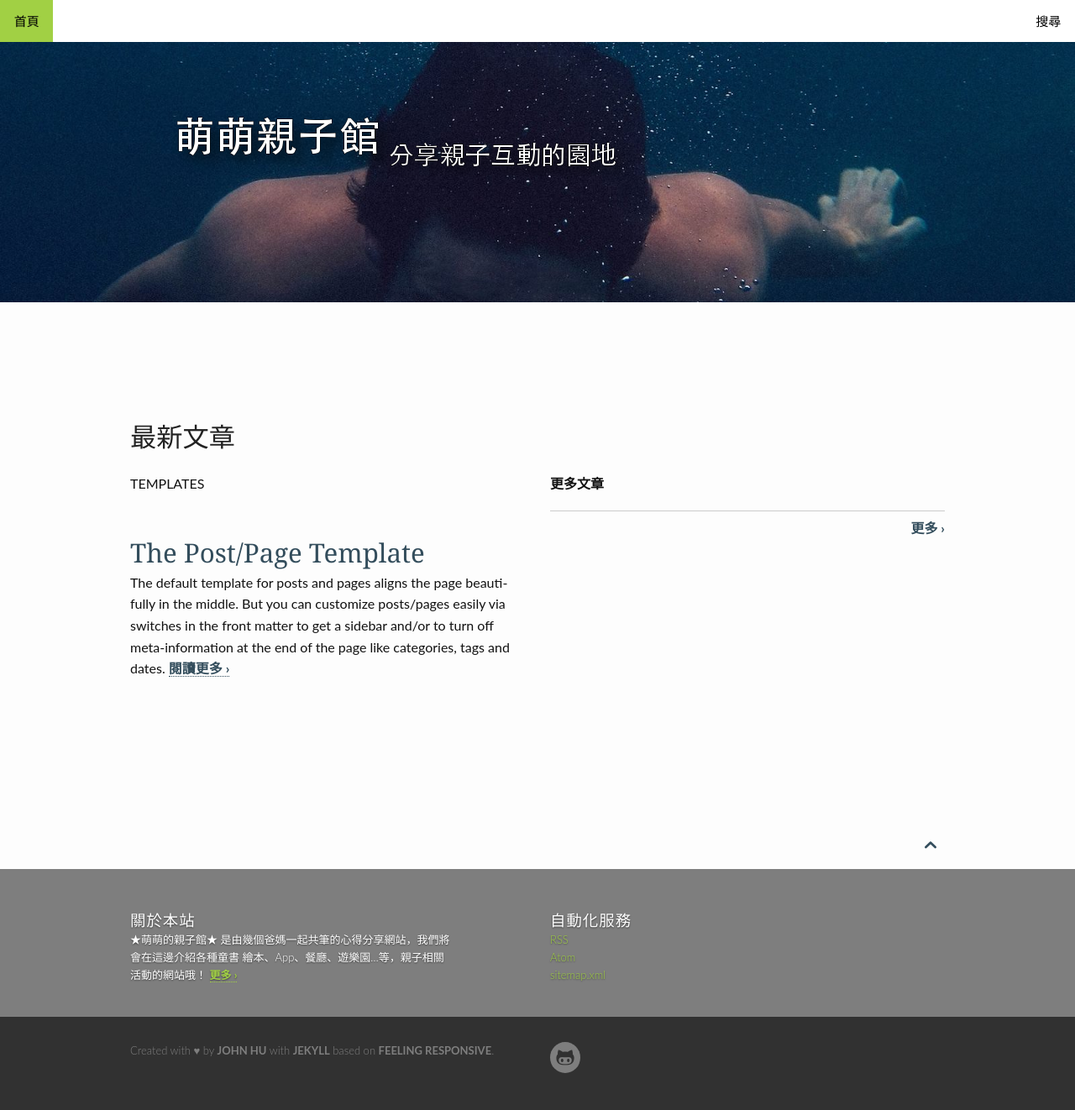
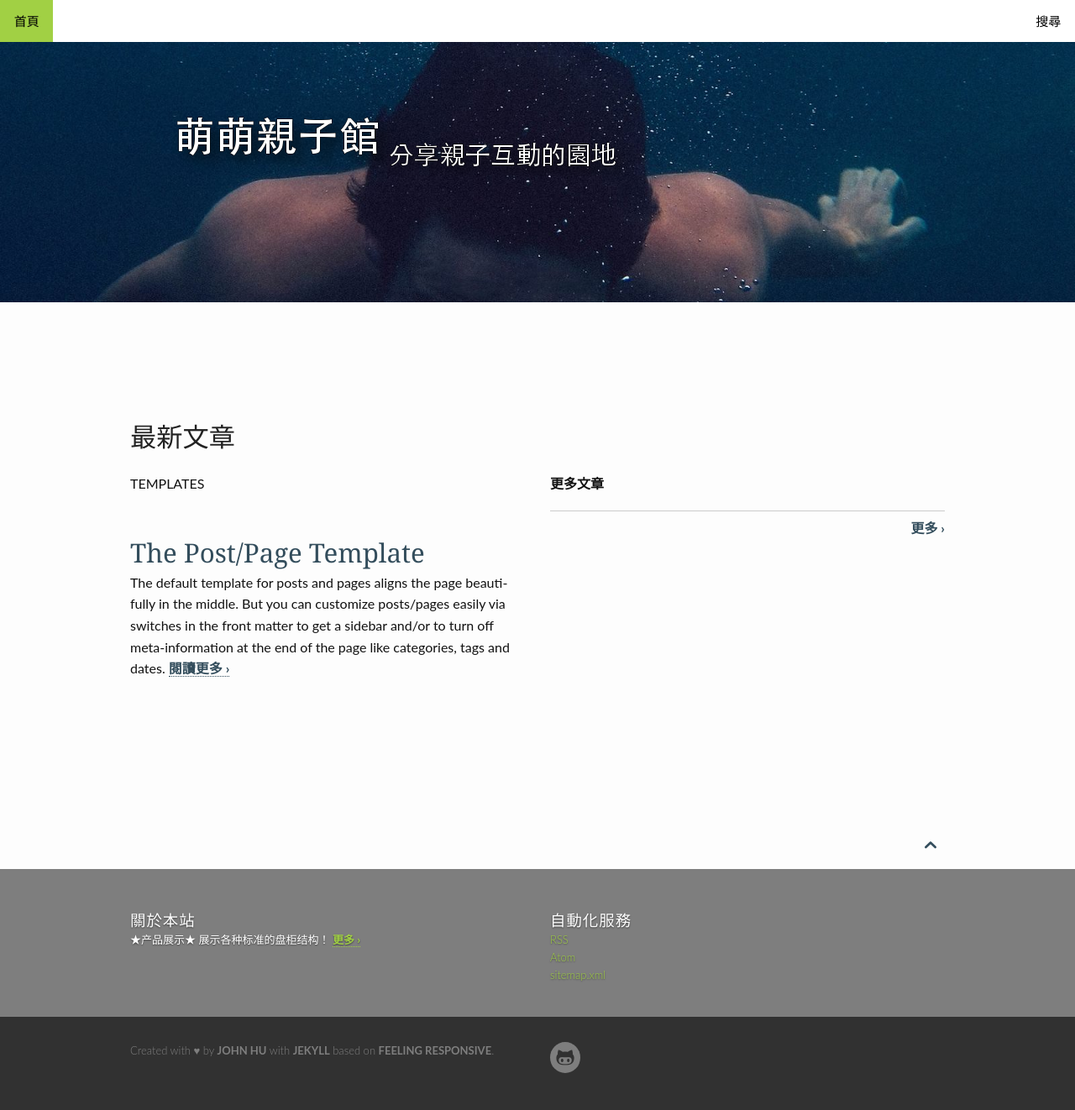
Before and after one commit to productdisplay/productdisplay.github.io, a Jekyll site: the page built from pages/pages-root-folder/index.md, in a window 1280 px wide. Shown: the whole page at 84% size. Built offline with Jekyll 4.4.1, drawn with Linux system fonts in a browser that asks for light colours.

Commit message:
Update _config.yml

```diff
--- a/_config.yml
+++ b/_config.yml
@@ -8,15 +8,15 @@
 #                                                 /____/
 #
 # Title of your website
-title: "萌萌的親子館"
+title: "产品展示"
 
 
 # The slogan describes your website and is used on homepage in <title> and other important places
-slogan: "一個介紹童書、繪本、App、及任何親子活動的網站"
+slogan: "电子设备机械结构产品展示"
 
 
 # The description is used on homepage and in the footer to quickly describe your website. Use a maximum of 150 characters for SEO-purposes.
-description: "★萌萌的親子館★ 是由幾個爸媽一起共筆的心得分享網站，我們將會在這邊介紹各種童書 繪本、App、餐廳、遊樂園…等，親子相關活動的網站哦！"
+description: "★产品展示★ 展示各种标准的盘柜结构！"
 
 # Main author of the website
 # See > authors.yml
```
